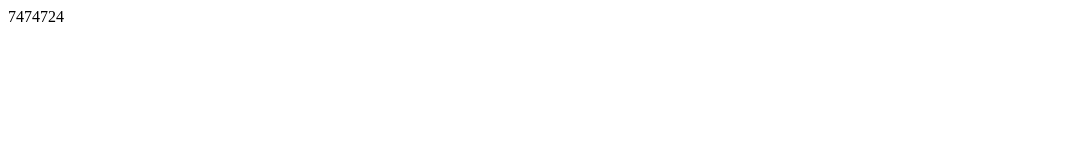
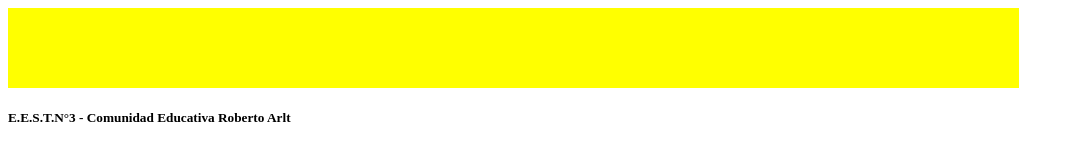
Before and after one commit to Busferis/pdisc23_73_g1, a plain HTML site: page index.html in a window 1280 px wide. Shown: the whole page, without its empty margins (0-1074 px from the left). Drawn offline with Linux system fonts and the light colour scheme.

Commit message:
Actualizacion

```diff
--- /dev/null
+++ b/css/estilos.css
@@ -0,0 +1,5 @@
+header{
+    background-color: yellow;
+    height: 80px;
+    width: 80%;
+}
--- a/index.html
+++ b/index.html
@@ -1 +1,23 @@
-7474724
+<!DOCTYPE html>
+<html lang="es">
+<head>
+    <meta charset="UTF-8">
+    <meta http-equiv="X-UA-Compatible" content="IE=edge">
+    <meta name="viewport" content="width=device-width, initial-scale=1.0">
+    <title>Portafolio</title>
+    <link rel="stylesheet" href="css/estilos.css">
+</head>
+<body>
+    <header>
+
+    </header>
+    <div class="contenido"></div>
+    <footer>
+        <h5>
+            E.E.S.T.N°3 - Comunidad Educativa Roberto Arlt
+        </h5>
+
+    </footer>
+    <script src="js/actions.js"></script>
+</body>
+</html>
```
Also changed, not shown: js/actions.js (added).
